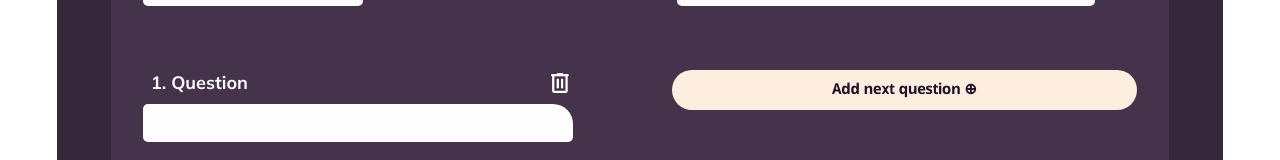
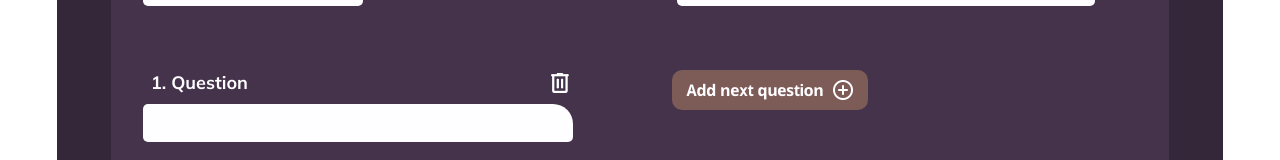
Before and after one commit to BilalAcil/PollApp, an Angular app in the folder poll-app/: page / in a window 1280 px wide. Both pictures are taken after a click on the button "New survey". Shown: the part 364-524 px from the top of the page. Built offline with nearby package versions, Linux system fonts and the light colour scheme; no server answers; the database is empty.

Commit message:
.add-question button

```diff
--- a/poll-app/src/app/components/create-survey-dialog/create-survey-dialog.html
+++ b/poll-app/src/app/components/create-survey-dialog/create-survey-dialog.html
@@ -183,7 +183,8 @@
             </div>
           }
           <button type="button" class="add-question" (click)="addQuestion()">
-            {{ translate.t('createSurvey.addQuestion') }} &#8853;
+            <span>{{ translate.t('createSurvey.addQuestion') }}</span>
+            <img src="images/icon-add-circle.png" alt="" />
           </button>
         </div>
       </div>
--- a/poll-app/src/app/components/create-survey-dialog/create-survey-dialog.scss
+++ b/poll-app/src/app/components/create-survey-dialog/create-survey-dialog.scss
@@ -76,6 +76,10 @@
   font-weight: 700;
   font-size: 16px;
   cursor: pointer;
+}
+
+.cancel:hover {
+  background: #ffb77099;
 }
 
 button span {
@@ -448,16 +452,32 @@ button span {
 }
 
 .add-question {
+  display: flex;
+  align-items: center;
+  justify-content: center;
   align-self: start;
+  width: 196px;
+  height: 40px;
+  gap: 10px;
   border: none;
-  border-radius: var(--radius-pill);
-  padding: 0.625rem 1.25rem;
-  background: var(--color-peach-light);
-  color: var(--color-button-text);
+  border-radius: 10px;
+  padding: 8px 12px;
+  background: #ffb7704d;
+  color: #fefdff;
   font-family: var(--font-button);
   font-weight: 700;
-  font-size: 0.9375rem;
+  font-size: 16px;
   cursor: pointer;
+}
+
+.add-question:hover {
+  background: #ffb77099;
+}
+
+.add-question img {
+  display: block;
+  width: 20px;
+  height: 20px;
 }
 
 .btn-primary {
```
Also changed, not shown: poll-app/public/images/icon-add-circle.png.
